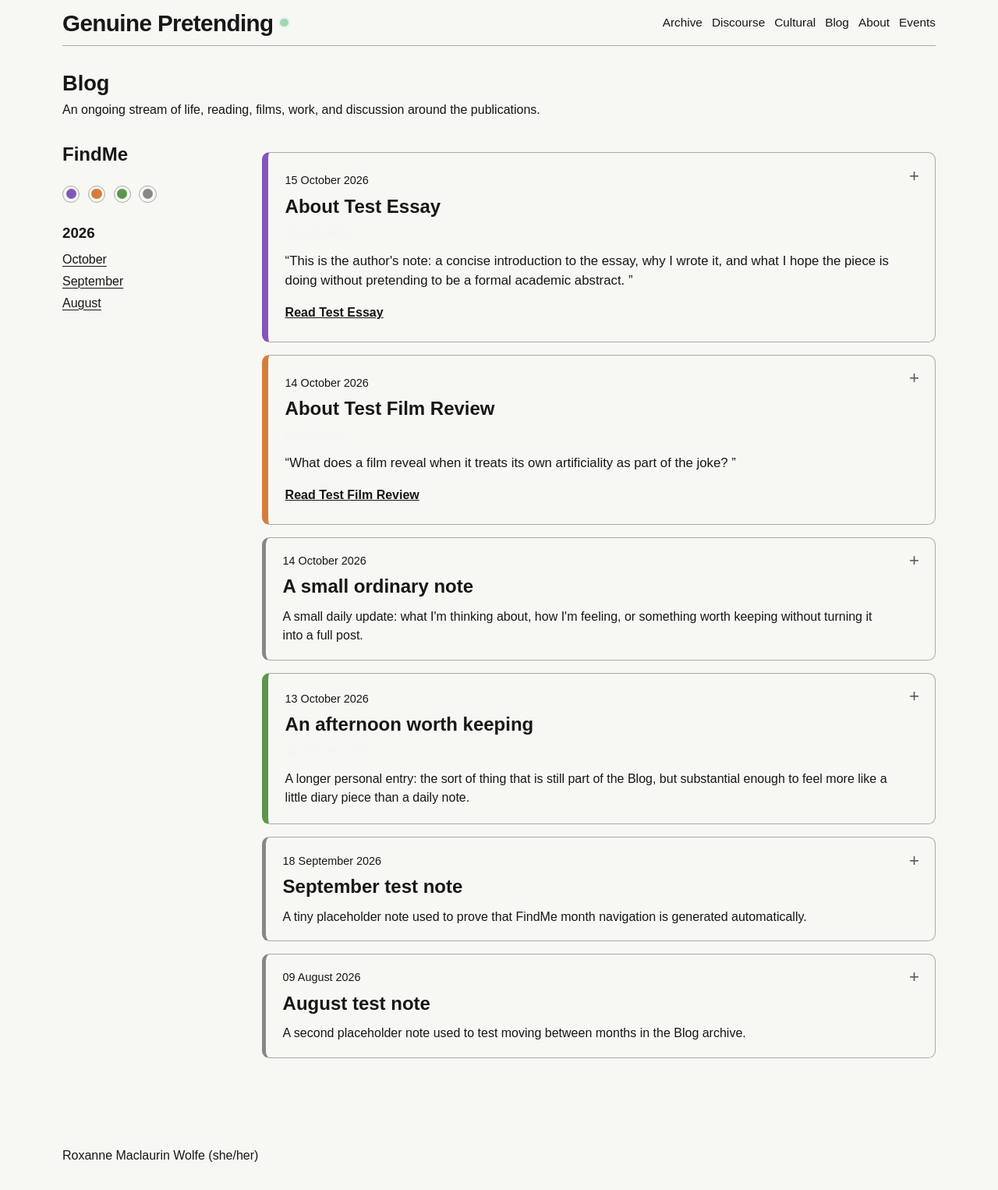
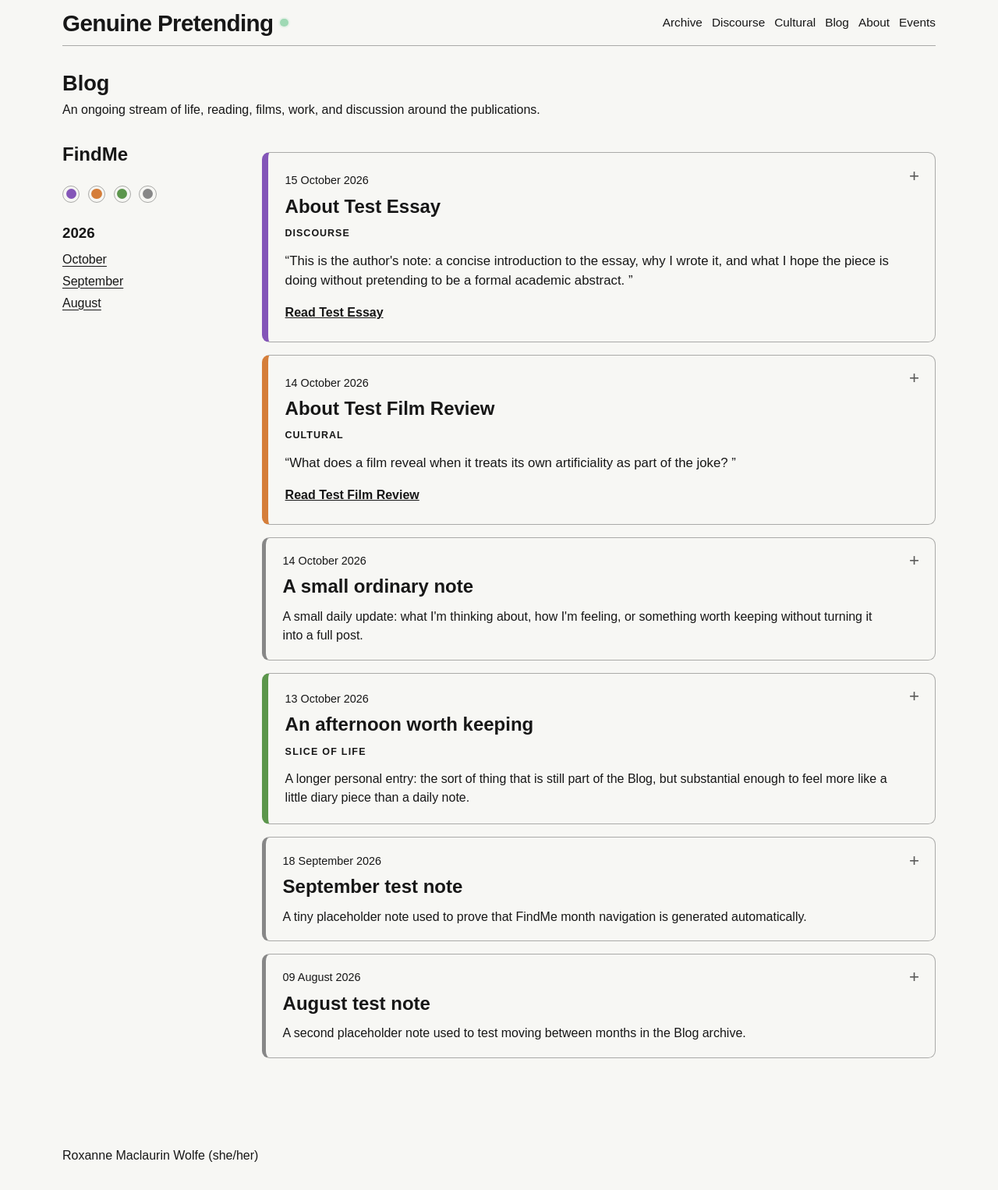
Before and after one commit to roxannewolfe/roxannewolfe.github.io, a Jekyll site: the page built from blog/index.html, in a window 1280 px wide. Shown: the whole page at 78% size. Built offline with Jekyll 4.4.1, drawn with Linux system fonts in a browser that asks for light colours.

Commit message:
Make theme-safe blog labels

```diff
--- a/assets/css/theme.css
+++ b/assets/css/theme.css
@@ -61,6 +61,10 @@ body {
   border-bottom-color: var(--border);
 }
 
+.blog-entry-kind {
+  color: var(--text);
+}
+
 .blog-entry:not([open]):hover {
   border-top-color: var(--border-strong);
   border-right-color: var(--border-strong);
```
